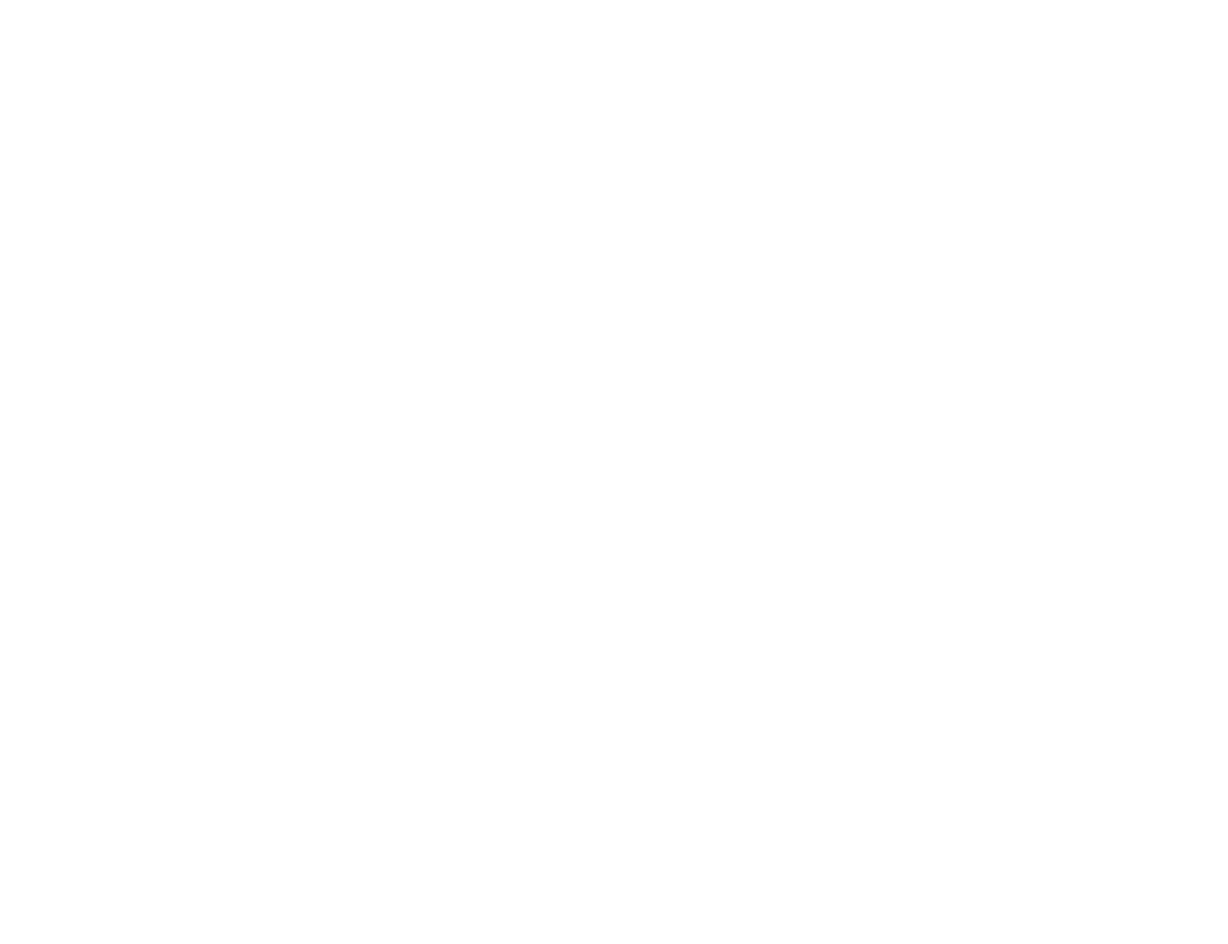
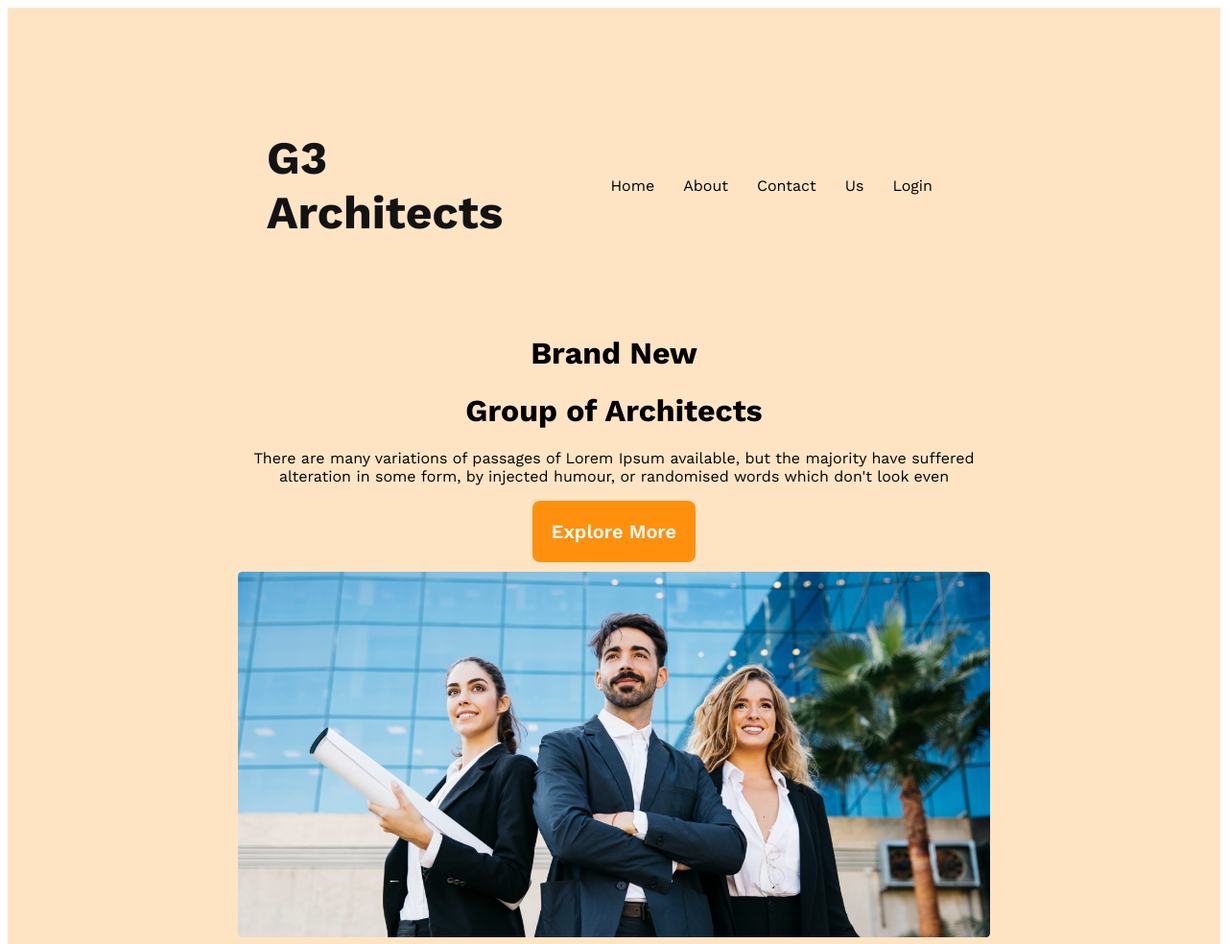
Before and after one commit to tamannatuba/my-res-web, a plain HTML site: page index.html in a window 1280 px wide. Shown: the top 984 px of the page at 96% size. Before the commit the page ends 800 px from the top, so only its background shows below. Drawn offline with nearby package versions, Linux system fonts and the light colour scheme.

Commit message:
header added

```diff
--- a/index.html
+++ b/index.html
@@ -4,8 +4,32 @@
     <meta charset="UTF-8">
     <meta name="viewport" content="width=device-width, initial-scale=1.0">
     <title>this is my res web</title>
+    <link rel="stylesheet" href="style/style.css">
 </head>
 <body>
+    <header>
+        <nav>
+            <h3 class="nav-title">G3 Architects</h3>
+            <ul class="nav-list">
+                <li><a href="">Home</a></li>
+                <li><a href="">About</a></li>
+                <li><a href="">Contact</a></li>
+                <li><a href="">Us</a></li>
+                <li><a href="">Login</a></li>
+            </ul>
+        </nav>
+        <div class="banner">
+            <div class="banner-content">
+                <h1 class="banner-title">Brand New</h1>
+                <h1 class="banner-title">Group of Architects</h1>
+                <p class="banner-description">There are many variations of passages of Lorem Ipsum available, but the majority have suffered alteration in some form, by injected humour, or randomised words which don't look even</p>
+                <button class="btn-primary">Explore More</button>
 
+
+            </div>
+            <img src="images/banner.png" alt="">
+
+        </div>
+    </header>
 </body>
 </html>
--- /dev/null
+++ b/style/style.css
@@ -0,0 +1,90 @@
+@import url('https://fonts.googleapis.com/css2?family=Work+Sans:wght@400;600;700&display=swap');
+
+* {
+    font-family: 'Work Sans', sans-serif;
+}
+
+
+header {
+    background-color: bisque;
+    padding: 50px 240px;
+}
+
+nav {
+    display: flex;
+    justify-content: space-between;
+    padding: 30px;
+    align-items: center;
+}
+
+nav>ul {
+    display: flex;
+}
+
+nav li {
+    list-style: none;
+    margin-right: 30px;
+    font-weight: 500;
+    font-size: 1rem;
+    color: #424242;
+}
+
+nav a {
+    text-decoration: none;
+    color: black;
+}
+
+.nav-title {
+    font-size: 3rem;
+    color: #131313;
+    font-weight: 700;
+}
+
+.banner-content {
+    max-width: 800px;
+    text-align: center;
+    margin: 0 auto;
+}
+
+.banner img{
+    width: 100%;
+}
+
+.btn-primary {
+    border-radius: 8px;
+    background: #FF900E;
+    color: #FFF;
+    text-align: center;
+    font-size: 20px;
+    font-weight: 600;
+    border: 0;
+    margin-bottom: 10px;
+    padding: 20px;
+    cursor: pointer;
+
+}
+
+
+
+
+/* responsive smaller device */
+@media screen and (max-width:576px) {
+    header{
+        padding: 20px;
+
+    }
+    nav{
+        flex-direction: column;
+    }
+}
+
+/* medium devices */
+@media screen and (min-width:576px) and (max-width:960px) {
+    header{
+        padding: 50px;
+    }
+
+    nav{
+        flex-direction: column;
+    }
+}
```
